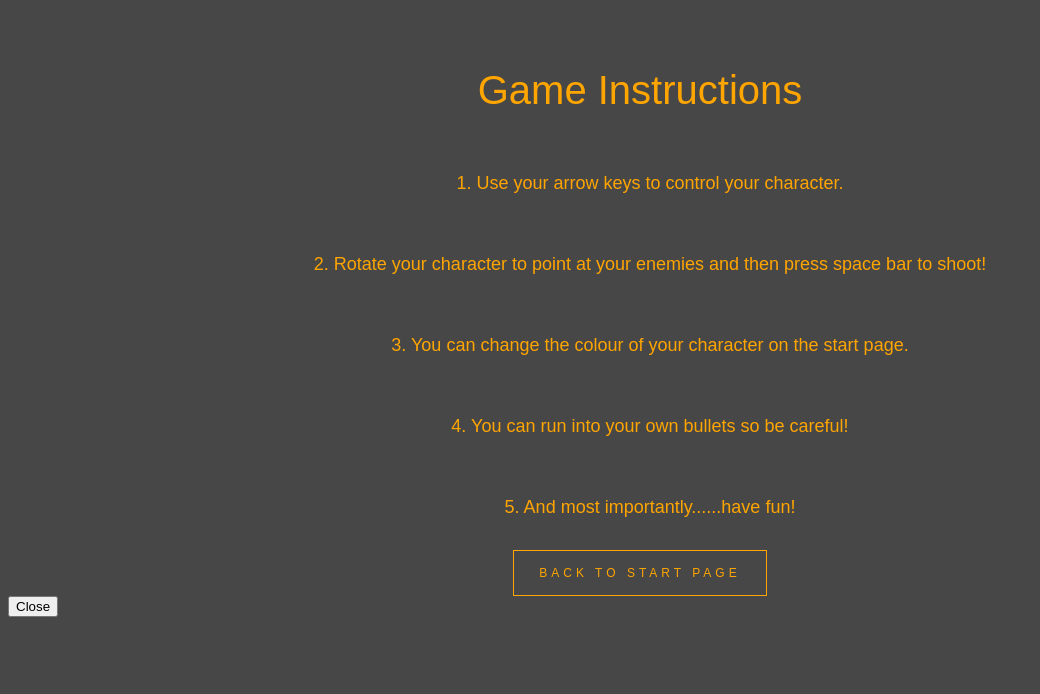
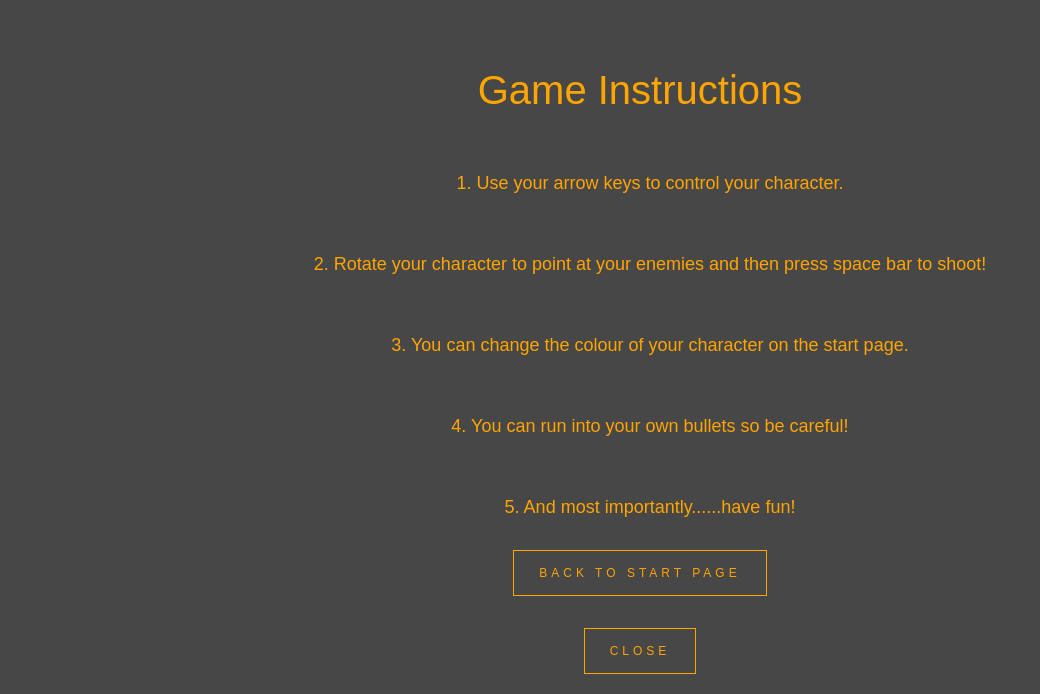
Before and after one commit to calumjs1/Web-Programming, a website: page Instructions.html in a window 1280 px wide. Shown: the whole page, without its empty margins (0-1040 px from the left). Drawn offline with Linux system fonts and the light colour scheme.

Commit message:
Update Instructions.css

```diff
--- a/Instructions.css
+++ b/Instructions.css
@@ -66,3 +66,40 @@ body {
 	display: block;
 
 }
+
+/* font colour and background colour chnage when hovered over */
+#BackButton:hover {
+	transition: 0.2s;
+	color: #474747 ;
+	background-color: #FFA500;
+	text-decoration: none;
+	box-shadow: 10px 10px 20px #242424;
+}
+/* styles the button in the same way as every other button to keep consistency */
+#QuitButton {
+	margin-top: 500px;
+	margin: 2pc auto 0;
+	padding: 15px 25px;
+	background-color: #474747;
+	color: #FFA500;
+	font-size: 12px;
+	text-align:center;
+	border: 1px solid #FFA500;
+	text-transform: uppercase;
+	text-decoration: none;
+	font-family: "Arial";
+	letter-spacing: 4px;
+	outline: none;
+	position:relative;
+    transition: .5s ease;
+	display: block;
+
+}
+/* font colour and background colour chnage when hovered over */
+#QuitButton:hover {
+	transition: 0.2s;
+	color: #474747 ;
+	background-color: #FFA500;
+	text-decoration: none;
+	box-shadow: 10px 10px 20px #242424;
+}
```
